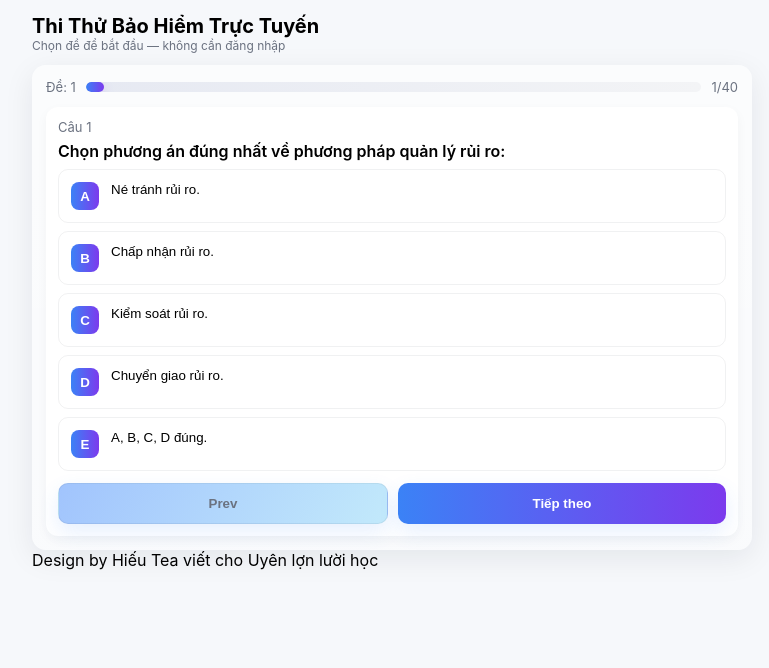
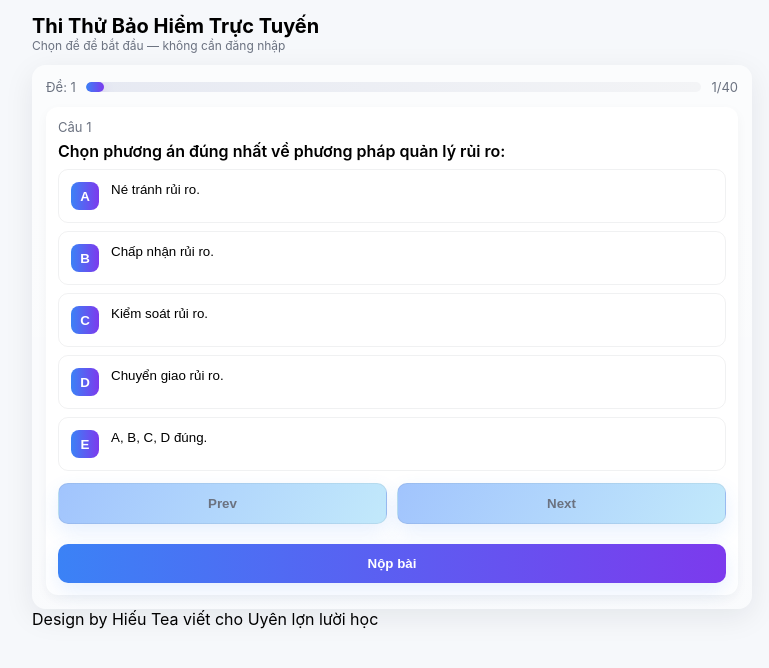
Before and after one commit to tthieu92/on-thi-BHNT, a Vue app: page /quiz/1 in a window 1280 px wide. Shown: the top 668 px of the page, without its empty margins (248-1017 px from the left). Built offline with nearby package versions, Linux system fonts and the light colour scheme.

Commit message:
Update Quiz.vue

```diff
--- a/src/views/Quiz.vue
+++ b/src/views/Quiz.vue
@@ -31,10 +31,16 @@
           </button>
         </div>
 
-        <div class="actions">
-          <button class="btn ghost" @click="prev" :disabled="currentIndex===0">Prev</button>
-          <button class="btn" @click="onPrimaryClick">{{ primaryLabel }}</button>
-        </div>
+        <div class="actions-row">
+            <button class="btn ghost" @click="prev" :disabled="currentIndex===0">Prev</button>
+            <button class="btn ghost" @click="next" :disabled="currentIndex===questions.length-1">Next</button>
+          </div>
+
+          <div class="primary-action">
+            <button class="btn primary" style="width: 100%; margin-top: 10px;" @click="submitted ? reset() : finish()">
+              {{ primaryLabel }}
+            </button>
+          </div>
       </div>
 
       <div v-if="submitted" class="result-box">
@@ -48,7 +54,7 @@
           <div v-for="w in wrongList" :key="w.index" class="wrong-item">
             <div class="w-q"><strong>Câu {{ w.index }}:</strong> {{ w.question }}</div>
             <div class="w-ans">Đáp án bạn chọn: <strong>{{ showOpt(w.chosen) }}</strong></div>
-            <div class="w-correct">Đáp án đúng: <strong>{{ showOpt(w.correct) }}</strong></div>
+            <div class="w-correct">Đáp án đúng: <strong>{{ showCorrect(w.index, w.correct) }}</strong></div>
           </div>
         </div>
       </div>
@@ -110,8 +116,9 @@ function optionClass(idx){
     return ''
   }
 }
-function next(){ if (currentIndex.value < questions.value.length - 1) currentIndex.value++ }
-function prev(){ if (currentIndex.value > 0) currentIndex.value-- }
+
+function next(){ if(currentIndex.value < questions.value.length - 1){ currentIndex.value++ }}
+function prev(){ if(currentIndex.value > 0){ currentIndex.value-- }}
 
 function finish(){
   let c=0; const wrong=[]
@@ -124,18 +131,32 @@ function finish(){
   score.value = c; submitted.value = true; wrongList.value = wrong
 }
 
-const primaryLabel = computed(()=>{ if (!submitted.value) return currentIndex.value === questions.value.length - 1 ? 'Nộp bài' : 'Tiếp theo'; return 'Làm lại' })
-function onPrimaryClick(){ if (!submitted.value){ if (currentIndex.value === questions.value.length - 1) finish(); else next() } else { answers.value = Array(questions.value.length).fill(null); submitted.value = false; score.value = 0; wrongList.value = []; currentIndex.value = 0 } }
+function reset(){
+    answers.value = Array(questions.value.length).fill(null)
+    submitted.value = false
+    score.value = 0
+    wrongList.value = []
+    currentIndex.value = 0
+}
 
+const primaryLabel = computed(()=> submitted.value ? 'Làm lại' : 'Nộp bài')
+const passed = computed(()=> score.value >= Math.ceil(questions.value.length * passThreshold))
 const wrongList = ref([])
-const passed = computed(()=> score.value >= Math.ceil(questions.value.length * passThreshold))
+
 
 function showOpt(idx){
-  if (idx === null || idx === undefined) return '(Không chọn)'
-  return idx === null ? '(Không chọn)' : (letter(idx) + '. ' + (questions.value[0] && questions.value[0].options[idx] ? questions.value[0].options[idx] : ''))
+    if(idx === null || idx === undefined) return '(Không chọn)'
+    return idx === null ? '(Không chọn)' : (letter(idx) + '. ' + (questions.value[0] && questions.value[0].options[idx] ? questions.value[0].options[idx] : ''))
+}
+function showCorrect(index, idx){
+    if(idx === null || idx === undefined) return '(Không chọn)'
+    return idx === null ? '(Không chọn)' : (letter(idx) + '. ' + (questions.value[index-1] && questions.value[index-1].options[idx] ? questions.value[index-1].options[idx] : ''))
 }
 </script>
 
 <style scoped>
 .center{ text-align:center; color:var(--muted) }
+.actions-row{ display:flex; gap:10px; margin-top:12px }
+.primary-action{ margin-top:10px ; width:100% }
+btn primary {width: 100%;}
 </style>
```
